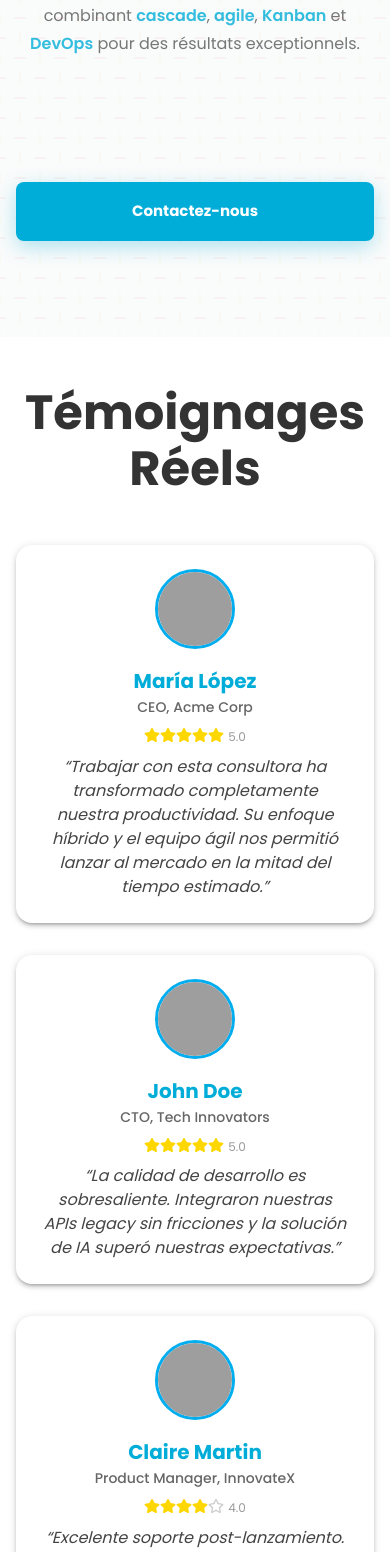
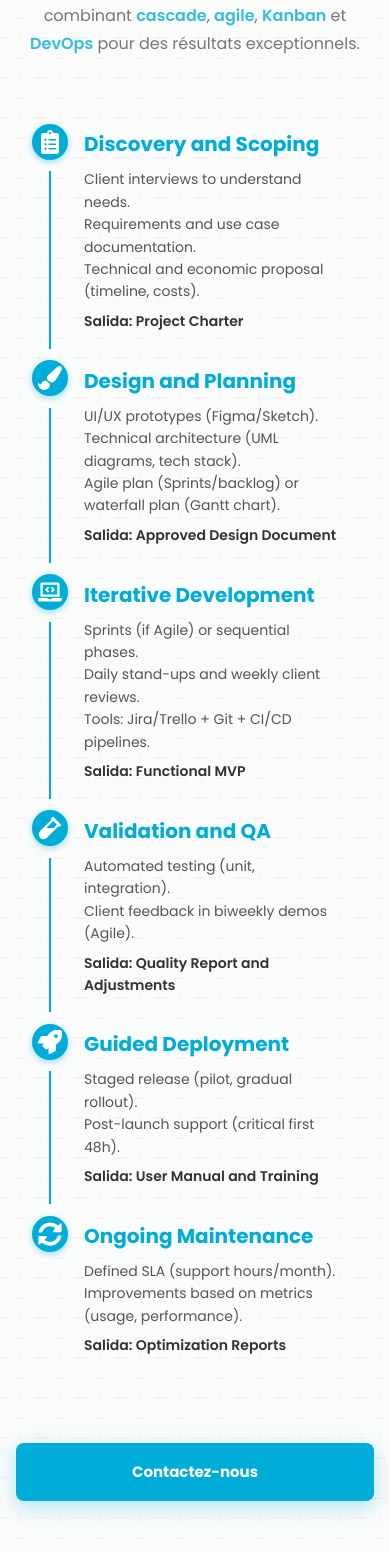
Before and after one commit to ratel4150/frontend-datheon, a Next.js app: page /1/landing in a window 390 px wide. Shown: the part 5210-6762 px from the top of the page. Built offline with nearby package versions, Linux system fonts and the light colour scheme; grey boxes are pictures that could not be loaded.

Commit message:
feat(WorkProcess) se modifica el timeline y ase agregan traducciones

```diff
--- a/components/landing/WorkProcess.tsx
+++ b/components/landing/WorkProcess.tsx
@@ -1,8 +1,8 @@
 'use client'
 
-import React from 'react'
+import React, { useState } from 'react'
 import {
-  Box, Button, Typography, useTheme } from '@mui/material'
+  Box, Button, CircularProgress, Typography } from '@mui/material'
 import {
   Timeline,
   TimelineItem,
@@ -29,6 +29,7 @@ import validacionImg from '@/assets/images/sections/workprocess/validacion.png'
 import despliegueImg from '@/assets/images/sections/workprocess/despliegue.png'
 import mantenimientoImg from '@/assets/images/sections/workprocess/mantenimiento.png'
 import Image, { StaticImageData } from 'next/image'
+import ReactGA from 'react-ga4'
 import { motion } from 'framer-motion'
 type Props = {
   lang: string
@@ -48,7 +49,7 @@ const steps: Record<string, Step[]> = {
   es: [
     {
       icon: <FaClipboardList size={24} />,
-      title: '1️⃣ Descubrimiento y Alcance',
+      title: '1Descubrimiento y Alcance',
       descLines: [
         'Entrevistas con el cliente para entender necesidades.',
         'Documentación de requisitos y casos de uso.',
@@ -59,7 +60,7 @@ const steps: Record<string, Step[]> = {
     },
     {
       icon: <FaPaintBrush size={24} />,
-      title: '2️⃣ Diseño y Planificación',
+      title: 'Diseño y Planificación',
       descLines: [
         'Prototipos (UI/UX en Figma/Sketch).',
         'Arquitectura técnica (diagramas UML, tecnologías).',
@@ -70,7 +71,7 @@ const steps: Record<string, Step[]> = {
     },
     {
       icon: <FaLaptopCode size={24} />,
-      title: '3️⃣ Desarrollo Iterativo',
+      title: 'Desarrollo Iterativo',
       descLines: [
         'Sprints (si es ágil) o fases secuenciales.',
         'Reuniones diarias (stand-ups) y revisión semanal con el cliente.',
@@ -81,7 +82,7 @@ const steps: Record<string, Step[]> = {
     },
     {
       icon: <FaVial size={24} />,
-      title: '4️⃣ Validación y QA',
+      title: 'Validación y QA',
       descLines: [
         'Pruebas automatizadas (unitarias, integración).',
         'Feedback del cliente en demos (cada 2 semanas en ágil).',
@@ -91,7 +92,7 @@ const steps: Record<string, Step[]> = {
     },
     {
       icon: <FaRocket size={24} />,
-      title: '5️⃣ Despliegue Guiado',
+      title: 'Despliegue Guiado',
       descLines: [
         'Release planificado (pilotaje, rollout gradual).',
         'Soporte post-lanzamiento (primeras 48h críticas).',
@@ -101,7 +102,7 @@ const steps: Record<string, Step[]> = {
     },
     {
       icon: <FaSyncAlt size={24} />,
-      title: '6️⃣ Mantenimiento Continuo',
+      title: 'Mantenimiento Continuo',
       descLines: [
         'SLA definido (horas de soporte/mes).',
         'Mejoras basadas en métricas (uso, rendimiento).',
@@ -110,14 +111,212 @@ const steps: Record<string, Step[]> = {
       imgSrc: mantenimientoImg,
     },
   ],
-  en: [],
-  fr: [],
+  en: [ {
+    icon: <FaClipboardList size={24} />,
+    title: 'Discovery and Scoping',
+    descLines: [
+      'Client interviews to understand needs.',
+      'Requirements and use case documentation.',
+      'Technical and economic proposal (timeline, costs).',
+    ],
+    output: 'Project Charter',
+    imgSrc: descubrimientoImg, // Same as Spanish version
+  },
+  {
+    icon: <FaPaintBrush size={24} />,
+    title: 'Design and Planning',
+    descLines: [
+      'UI/UX prototypes (Figma/Sketch).',
+      'Technical architecture (UML diagrams, tech stack).',
+      'Agile plan (Sprints/backlog) or waterfall plan (Gantt chart).',
+    ],
+    output: 'Approved Design Document',
+    imgSrc: diseñoImg, // Same as Spanish version
+  },
+  {
+    icon: <FaLaptopCode size={24} />,
+    title: 'Iterative Development',
+    descLines: [
+      'Sprints (if Agile) or sequential phases.',
+      'Daily stand-ups and weekly client reviews.',
+      'Tools: Jira/Trello + Git + CI/CD pipelines.',
+    ],
+    output: 'Functional MVP',
+    imgSrc: desarrolloImg, // Same as Spanish version
+  },
+  {
+    icon: <FaVial size={24} />,
+    title: 'Validation and QA',
+    descLines: [
+      'Automated testing (unit, integration).',
+      'Client feedback in biweekly demos (Agile).',
+    ],
+    output: 'Quality Report and Adjustments',
+    imgSrc: validacionImg, // Same as Spanish version
+  },
+  {
+    icon: <FaRocket size={24} />,
+    title: 'Guided Deployment',
+    descLines: [
+      'Staged release (pilot, gradual rollout).',
+      'Post-launch support (critical first 48h).',
+    ],
+    output: 'User Manual and Training',
+    imgSrc: despliegueImg, // Same as Spanish version
+  },
+  {
+    icon: <FaSyncAlt size={24} />,
+    title: 'Ongoing Maintenance',
+    descLines: [
+      'Defined SLA (support hours/month).',
+      'Improvements based on metrics (usage, performance).',
+    ],
+    output: 'Optimization Reports',
+    imgSrc: mantenimientoImg, // Same as Spanish version
+  },],
+  fr: [{
+    icon: <FaClipboardList size={24} />,
+    title: 'Découverte et Cadrage',
+    descLines: [
+      'Entretiens clients pour comprendre les besoins.',
+      'Documentation des exigences et cas d\'utilisation.',
+      'Proposition technique et économique (calendrier, coûts).',
+    ],
+    output: 'Charte de projet',
+    imgSrc: descubrimientoImg, // Même référence
+  },
+  {
+    icon: <FaPaintBrush size={24} />,
+    title: 'Conception et Planification',
+    descLines: [
+      'Prototypes UI/UX (Figma/Sketch).',
+      'Architecture technique (diagrammes UML, technologies).',
+      'Plan Agile (Sprints/backlog) ou plan cascade (diagramme de Gantt).',
+    ],
+    output: 'Document de conception approuvé',
+    imgSrc: diseñoImg, // Même référence
+  },
+  {
+    icon: <FaLaptopCode size={24} />,
+    title: 'Développement Itératif',
+    descLines: [
+      'Sprints (si Agile) ou phases séquentielles.',
+      'Réunions quotidiennes (stand-ups) et revues hebdomadaires clients.',
+      'Outils : Jira/Trello + Git + pipelines CI/CD.',
+    ],
+    output: 'MVP fonctionnel',
+    imgSrc: desarrolloImg, // Même référence
+  },
+  {
+    icon: <FaVial size={24} />,
+    title: 'Validation et Assurance Qualité',
+    descLines: [
+      'Tests automatisés (unitaires, d\'intégration).',
+      'Feedback client via démos bimensuelles (Agile).',
+    ],
+    output: 'Rapport de qualité et ajustements',
+    imgSrc: validacionImg, // Même référence
+  },
+  {
+    icon: <FaRocket size={24} />,
+    title: 'Déploiement Guidé',
+    descLines: [
+      'Lancement par étapes (pilote, déploiement progressif).',
+      'Support post-lancement (48 premières heures critiques).',
+    ],
+    output: 'Manuel utilisateur et formation',
+    imgSrc: despliegueImg, // Même référence
+  },
+  {
+    icon: <FaSyncAlt size={24} />,
+    title: 'Maintenance Continue',
+    descLines: [
+      'SLA défini (heures de support/mois).',
+      'Améliorations basées sur les métriques (utilisation, performance).',
+    ],
+    output: 'Rapports d\'optimisation',
+    imgSrc: mantenimientoImg, // Même référence
+  },],
 }
 
 export default function WorkProcess({ lang }: Props) {
-  const theme = useTheme()
+
+   const [loading, setLoading] = useState(false);
+
 
     const items = steps[lang as keyof typeof steps] || steps.en
+
+     const handleClick = (serviceTitle: string) => {
+  if (loading) return;
+  setLoading(true);
+
+  // Tracking analítico
+  if (typeof window !== 'undefined') {
+    const userAgent = navigator.userAgent;
+    const language = navigator.language || 'es';
+    const referrer = document.referrer || 'direct';
+    const eventoId = crypto.randomUUID?.() ?? Math.random().toString(36);
+
+    // Datos comunes para todos los trackers
+    const trackingData = {
+      plan: 'Premium',
+      servicio: serviceTitle, // Usamos el título del servicio dinámicamente
+      canal: 'LandingPage',
+      ubicacion: 'OurServicesSection', // Actualizado a la sección correcta
+      idioma: language,
+      referrer,
+      navegador: userAgent,
+      timestamp: new Date().toISOString(),
+      conversion_intent: true,
+      step: 'click_boton_agendar_servicio', // Actualizado al paso correcto
+      evento_unico_id: eventoId,
+    };
+
+    // Facebook Pixel
+    if (typeof window.fbq === 'function') {
+      window.fbq('trackCustom', 'ServicioAgendado', trackingData);
+    }
+
+    // Google Analytics 4
+    if (typeof ReactGA !== 'undefined') {
+      ReactGA.event({
+        category: 'Servicios',
+        action: 'click_agendar_servicio',
+        label: serviceTitle,
+        value: 1,
+        nonInteraction: false,
+      });
+
+      ReactGA.gtag('event', 'servicio_agendado', trackingData);
+    }
+
+    // Google Tag Manager
+    window.dataLayer = window.dataLayer || [];
+    window.dataLayer.push({
+      event: 'ServicioAgendado',
+      ...trackingData
+    });
+  }
+
+  // Apertura de Calendly (puedes personalizar la URL por servicio si es necesario)
+  const calendlyUrl = `https://calendly.com/d/cv8d-jjp-nhd/consultoria-estrategica`;
+  const width = 800;
+  const height = 700;
+  const left = window.screenX + (window.innerWidth - width) / 2;
+  const top = window.screenY + (window.innerHeight - height) / 2;
+
+  const win = window.open(
+    calendlyUrl,
+    'Calendly',
+    `width=${width},height=${height},left=${left},top=${top}`
+  );
+
+  if (win) {
+    win.focus();
+  }
+
+  setTimeout(() => setLoading(false), 1500);
+};
 
   return (
    <Box
@@ -265,7 +464,14 @@ export default function WorkProcess({ lang }: Props) {
   sx={{
     bgcolor: '#00ADD8',
     color: '#fff',
-                  boxShadow: `0 0 0 4px ${theme.palette.background.paper}`,
+    boxShadow: `0 2px 6px rgba(0, 173, 216, 0.4)`,
+    transition: 'transform 0.3s ease, background-color 0.3s ease',
+    '&:hover': {
+      bgcolor: '#008CBF', // un azul más oscuro en hover
+      transform: 'scale(1.1)',
+      boxShadow: `0 4px 12px rgba(0, 140, 191, 0.6)`,
+      cursor: 'pointer',
+    },
   }}
 >
   {step.icon}
@@ -274,14 +480,14 @@ export default function WorkProcess({ lang }: Props) {
             </TimelineSeparator>
 
             <TimelineContent sx={{ py: 2, px: 2, textAlign: { xs: 'left', md: 'right' } }}>
-              <Typography variant="h6" sx={{ fontWeight: 700, fontFamily: 'Poppins', color: '#00ADD8', mb: 1 }}>
+              <Typography variant="h6" sx={{ fontWeight: 700, fontFamily: 'Poppins', color: '#00ADD8', mb: 1,textAlign:"start" }}>
                 {step.title}
               </Typography>
               {step.descLines.map((line, idx) => (
                 <Typography
                   key={idx}
                   variant="body2"
-                  sx={{ fontFamily: 'Poppins', color: '#555', lineHeight: 1.6 }}
+                  sx={{ fontFamily: 'Poppins', color: '#555', lineHeight: 1.6 ,textAlign:"start" }}
                 >
                   {line}
                 </Typography>
@@ -289,7 +495,7 @@ export default function WorkProcess({ lang }: Props) {
               {step.output && (
                 <Typography
                   variant="subtitle2"
-                  sx={{ fontFamily: 'Poppins', color: '#333', fontWeight: 600, mt: 1 }}
+                  sx={{ fontFamily: 'Poppins', color: '#333', fontWeight: 600, mt: 1,textAlign:"start"  }}
                 >
                   Salida: {step.output}
                 </Typography>
@@ -305,8 +511,8 @@ export default function WorkProcess({ lang }: Props) {
     <Button
   variant="contained"
   size="large"
-          href={`/${lang}/contact`}
   fullWidth
+  onClick={() => handleClick('Work Process Contact')} // Nombre específico para tracking
   sx={{
     maxWidth: 400,
     mx: 'auto',
@@ -319,9 +525,17 @@ export default function WorkProcess({ lang }: Props) {
     boxShadow: '0 6px 20px rgba(0,173,216,0.3)',
     transition: 'background-color 0.3s ease',
     '&:hover': { bgcolor: '#007EA7' },
+    '&:disabled': { bgcolor: '#B0B0B0' }
   }}
+  disabled={loading}
 >
-          {lang === 'es' ? 'Contáctanos' : lang === 'en' ? 'Contact Us' : 'Contactez-nous'}
+  {loading ? (
+    <CircularProgress size={24} color="inherit" />
+  ) : (
+    lang === 'es' ? 'Contáctanos' :
+    lang === 'en' ? 'Contact Us' :
+    'Contactez-nous'
+  )}
 </Button>
       </Box>
     </Box>
```
Lines whose indentation alone changed are shown as unchanged.
